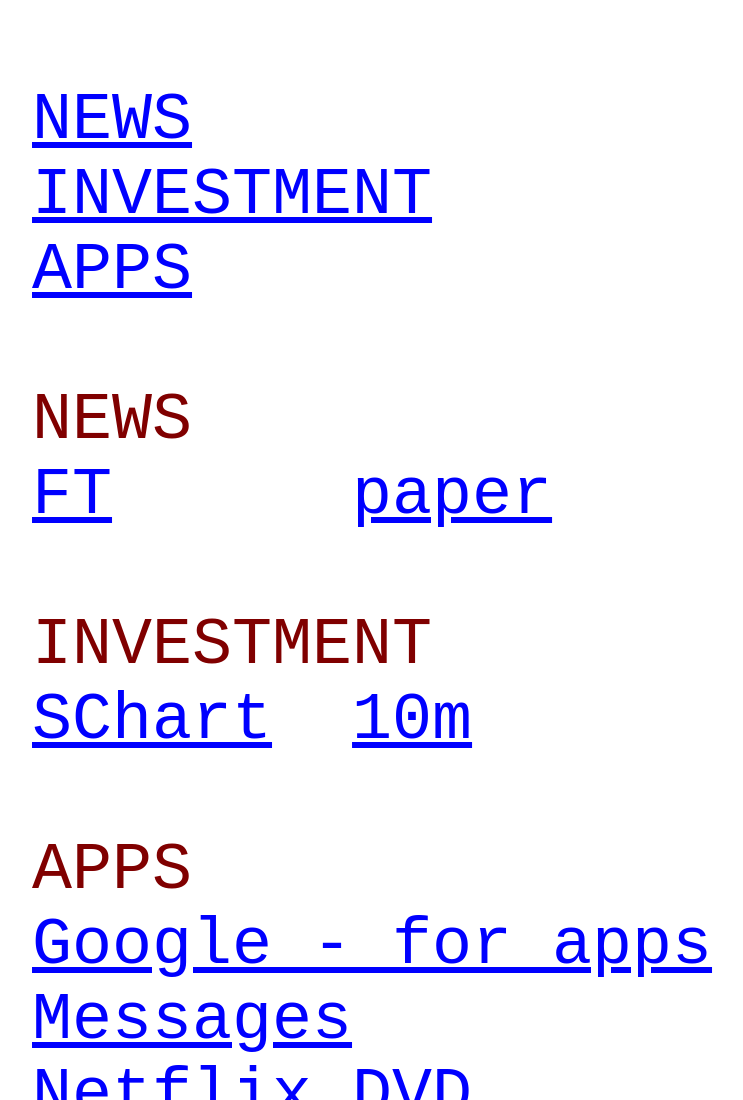
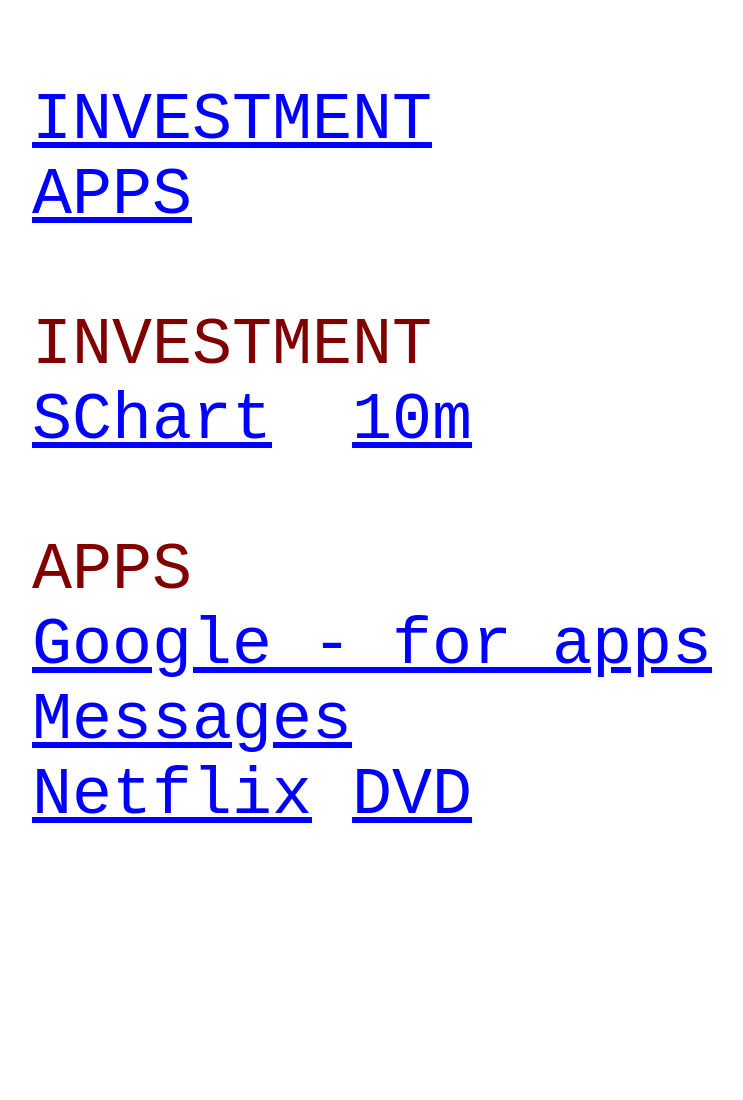
Before and after one commit to hc0jiuaavnvowtj5/hc0jiuaavnvowtj5.github.io, a plain HTML site: page m2.html in a window 1280 px wide. Shown: the top 1100 px of the page, without its empty margins (16-759 px from the left). After the commit the page ends 975 px from the top, so only its background shows below. Drawn offline with Linux system fonts and the light colour scheme.

Commit message:
2022-11-05 16:54:52.000000000-07:00

```diff
--- a/m2.html
+++ b/m2.html
@@ -13,12 +13,8 @@ pre {
       alink="#FF0000">
 <pre>
 
- <a href="#news">NEWS</a>
  <a href="#invest">INVESTMENT</a>
  <a href="#apps">APPS</a>
-
- <a name="news">NEWS</a>
- <a href="https://www.ft.com/">FT</a>      <a href="https://www.ft.com/todaysnewspaper">paper</a>
 
  <a name="invest">INVESTMENT</a>
  <a href="https://stockcharts.com/h-sc/ui?s=$spx">SChart</a>  <a href="https://stockcharts.com/h-sc/ui?s=$SPX&id=p15907256913&def=N&listNum=1">10m</a>
```
Also changed, not shown: m1.html (+1 -0 lines).
